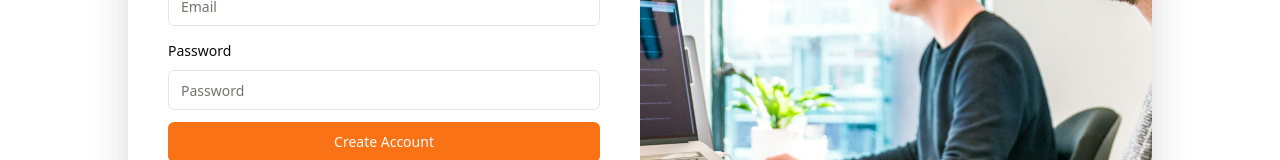
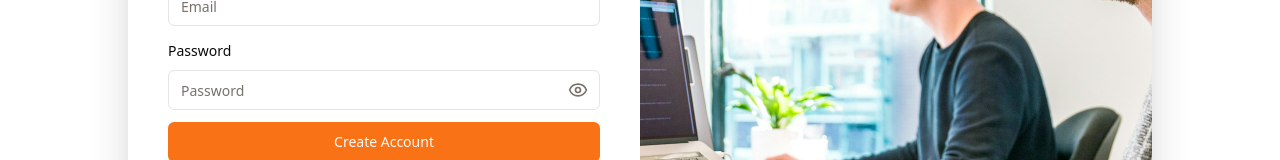
Before and after one commit to KaiIemsawat/nextJS-socialMedia, a Next.js app: page /signup in a window 1280 px wide. Shown: the part 354-514 px from the top of the page. Built offline with nearby package versions, Linux system fonts and the light colour scheme.

Commit message:
signup page - form part 2 - password box

```diff
--- a/src/app/(auth)/signup/SignUpForm.tsx
+++ b/src/app/(auth)/signup/SignUpForm.tsx
@@ -16,6 +16,7 @@ import { Input } from "@/components/ui/input";
 import { Button } from "@/components/ui/button";
 import { useState, useTransition } from "react";
 import { signUp } from "./actions";
+import { PasswordInput } from "@/components/PasswordInput";
 
 export default function SignUpForm() {
   const [error, setError] = useState<string>();
@@ -83,7 +84,7 @@ export default function SignUpForm() {
             <FormItem>
               <FormLabel>Password</FormLabel>
               <FormControl>
-                <Input placeholder="Password" type="password" {...field} />
+                <PasswordInput placeholder="Password" {...field} />
               </FormControl>
               <FormMessage />
             </FormItem>
--- a/src/components/PasswordInput.tsx
+++ b/src/components/PasswordInput.tsx
@@ -0,0 +1,37 @@
+import React, { useState } from "react";
+import { Input, InputProps } from "./ui/input";
+import { cn } from "@/lib/utils";
+import { Eye, EyeOff } from "lucide-react";
+
+const PasswordInput = React.forwardRef<HTMLInputElement, InputProps>(
+  ({ className, type, ...props }, ref) => {
+    const [showPassword, setShowPassword] = useState(false);
+
+    return (
+      <div className="relative">
+        <Input
+          type={showPassword ? "text" : "password"}
+          className={(cn("pe-10"), className)}
+          ref={ref}
+          {...props}
+        />
+        <button
+          type="button"
+          onClick={() => setShowPassword(!showPassword)}
+          title={showPassword ? "Hide password" : "Show password"}
+          className="absolute right-3 top-1/2 -translate-y-1/2 transform text-muted-foreground"
+        >
+          {showPassword ? (
+            <EyeOff className="size-5" />
+          ) : (
+            <Eye className="size-5" />
+          )}
+        </button>
+      </div>
+    );
+  },
+);
+
+PasswordInput.displayName = "PasswordInput";
+
+export { PasswordInput };
```
